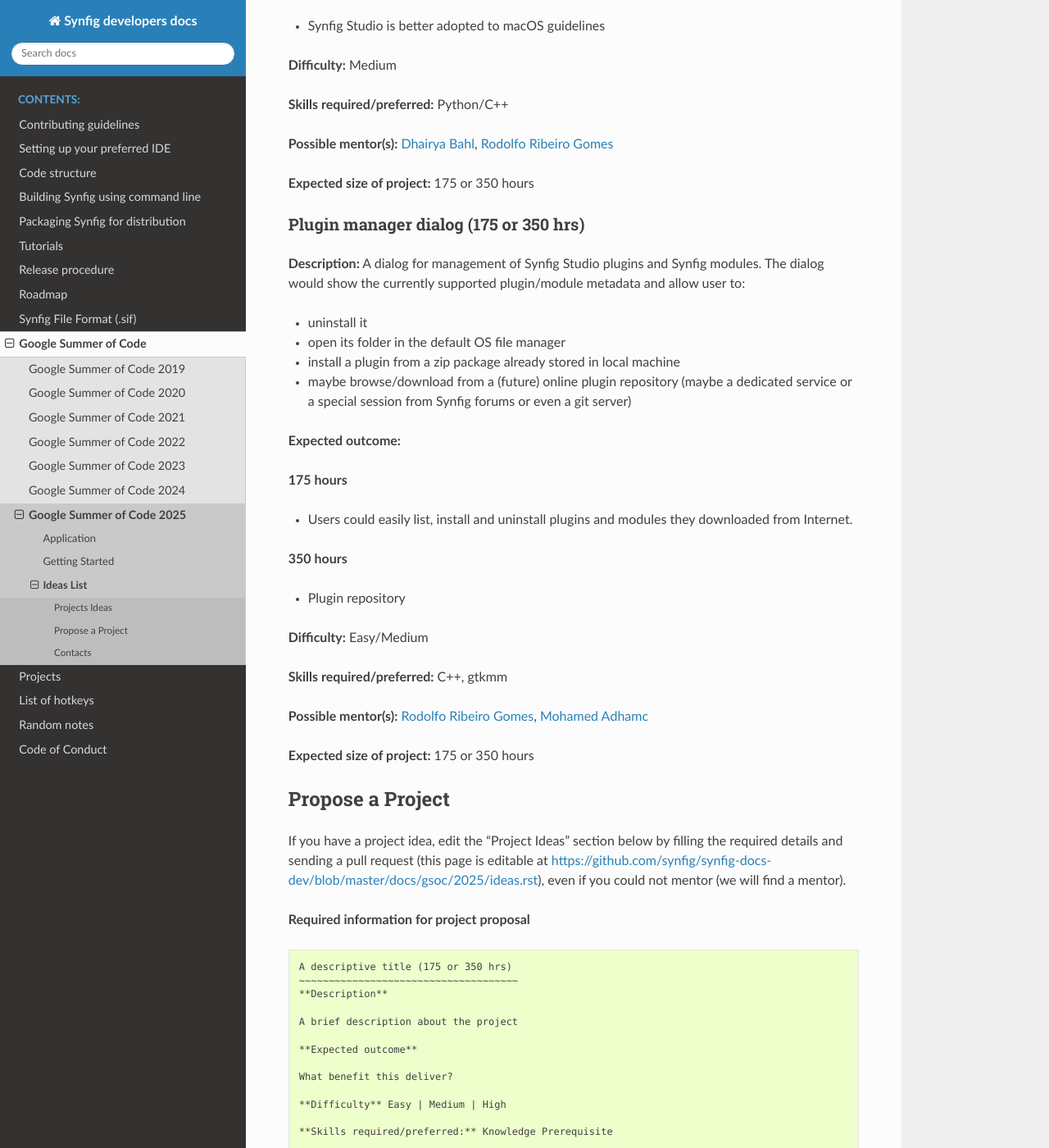
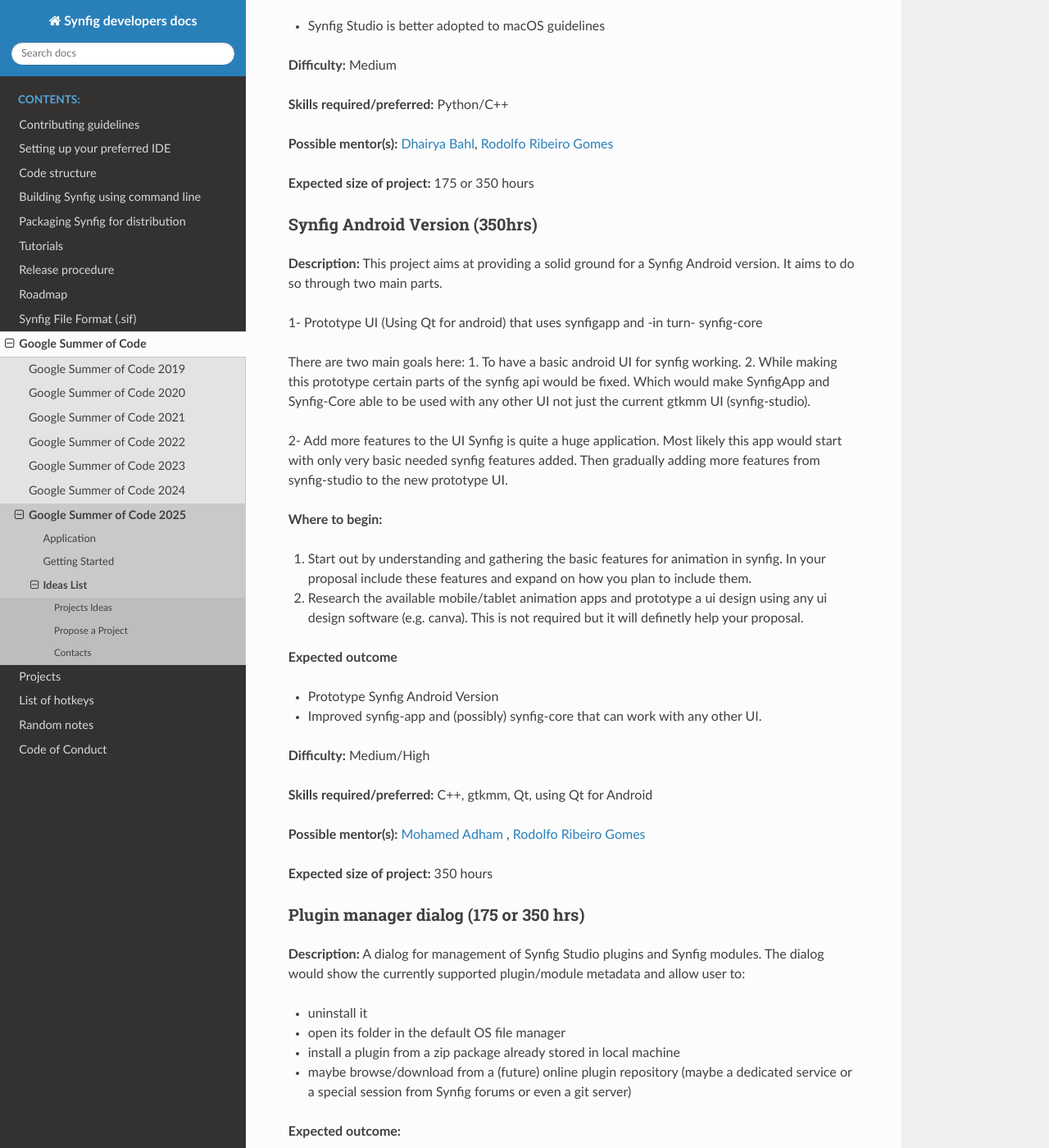
Before and after one commit to synfig/synfig-docs-dev, a Sphinx documentation site: the page built from docs/gsoc/2025/ideas.rst, in a window 1280 px wide and 1400 px high, scrolled down 1110 px. Shown: the whole window at 82% size. Built offline with Sphinx 7.4.7 and the Read the Docs theme 3.1.0, drawn with Linux system fonts in a browser that asks for light colours.

Commit message:
docs: add Synfig for Android idea for GSoC 2025 (#118)

```diff
--- a/docs/gsoc/2025/ideas.rst
+++ b/docs/gsoc/2025/ideas.rst
@@ -47,6 +47,48 @@
 **Possible mentor(s):** `Dhairya Bahl <https://github.com/DhairyaBahl>`_, `Rodolfo Ribeiro Gomes <https://github.com/rodolforg>`_
 
 **Expected size of project:** 175 or 350 hours
+
+
+
+
+
+Synfig Android Version (350hrs)
+~~~~~~~~~~~~~~~~~~~~~~~~~~~~~~~
+
+**Description:**
+This project aims at providing a solid ground for a Synfig Android version. It aims to do so through two main parts.
+
+1- Prototype UI (Using Qt for android) that uses synfigapp and -in turn- synfig-core
+
+There are two main goals here:
+1. To have a basic android UI for synfig working.
+2. While making this prototype certain parts of the synfig api would be fixed. Which would make SynfigApp and Synfig-Core able to be used with any other UI not just the current gtkmm UI (synfig-studio).
+
+2- Add more features to the UI
+Synfig is quite a huge application. Most likely this app would start with only very basic needed synfig features added. Then gradually adding more features from synfig-studio to the new prototype UI.
+
+**Where to begin:**
+
+1. Start out by understanding and gathering the basic features for animation in synfig. In your proposal include these features and expand on how you plan to include them.
+2. Research the available mobile/tablet animation apps and prototype a ui design using any ui design software (e.g. canva). This is not required but it will definetly help your proposal.
+
+
+**Expected outcome**
+
+- Prototype Synfig Android Version
+- Improved synfig-app and (possibly) synfig-core that can work with any other UI.
+
+**Difficulty:** Medium/High
+
+**Skills required/preferred:** C++, gtkmm, Qt, using Qt for Android
+
+**Possible mentor(s):** `Mohamed Adham <https://github.com/mohamedAdhamc>`_ , `Rodolfo Ribeiro Gomes <https://github.com/rodolforg>`_
+
+**Expected size of project:** 350 hours
+
+
+
+
 
 
 Plugin manager dialog (175 or 350 hrs)
```
